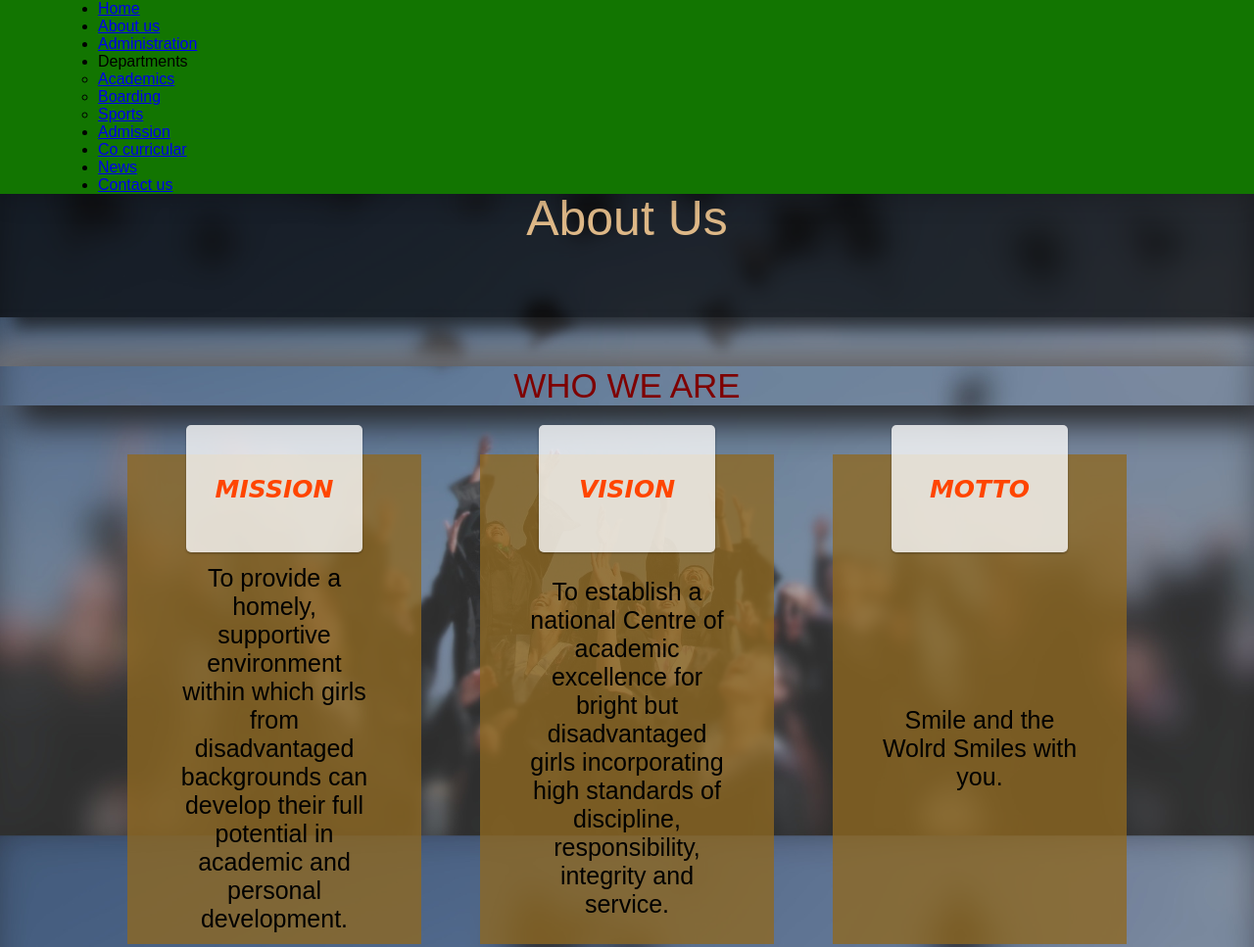
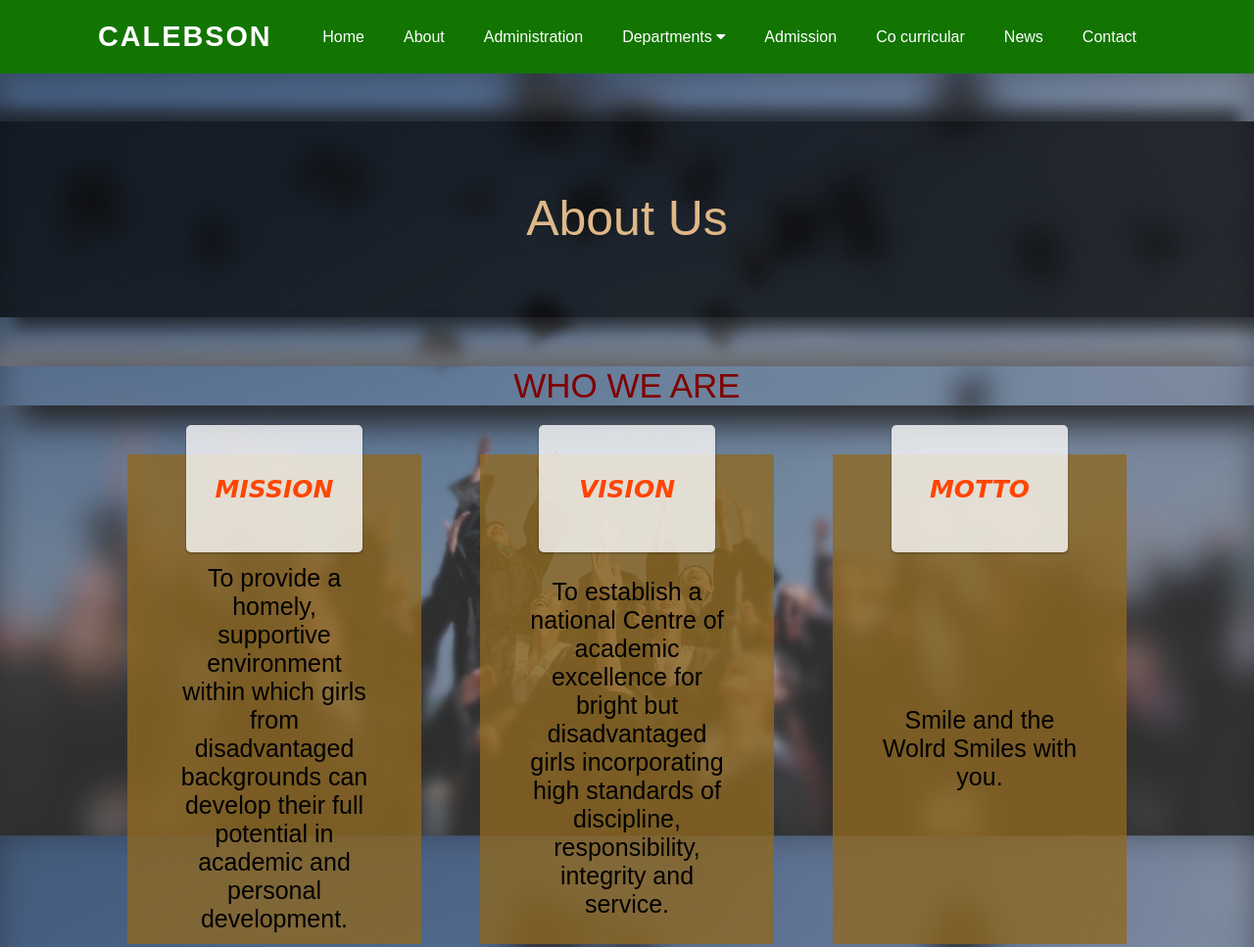
Before and after one commit to cmwema/school-website-template, a plain HTML site: page about us/index.html in a window 1280 px wide. Shown: the top 967 px of the page at 98% size. Drawn offline with nearby package versions, Linux system fonts and the light colour scheme.

Commit message:
Update index.html

```diff
--- a/about us/index.html
+++ b/about us/index.html
@@ -11,39 +11,36 @@
     <link rel="stylesheet" href="https://cdnjs.cloudflare.com/ajax/libs/font-awesome/4.7.0/css/font-awesome.min.css">
     <link rel="stylesheet" href="../style.css">
     <link rel="stylesheet" href="../donattion.css">
+    <script src="../header.js"></script>
+    <script src="https://cdnjs.cloudflare.com/ajax/libs/jquery/3.6.0/jquery.min.js" charset="utf-8"></script>
 </head>
 <body>
     <!-- header -->
     <header>
-        <nav>
-            <div class="nav-bar">
-                <ul>
-                    <li class="active"></i><a href="../index.html" >Home</a></li>
-                    <li><a href="../about us/index.html" target="display"">About us</a></li>
-                    <li><a href="../administration/admin.html" target="display">Administration</a></li>
-                    <li>Departments
-                        <div class="sub-menu">
-                            <ul>
-                                <li><a href="../departments/academics.html" target="display">Academics</a></li>
-                                <li><a href="../departments/boarding.html">Boarding</a></li>
-                                <li><a href="../departments/games.html">Sports</a></li>
-                            </ul>
-                        </div>
-                    </li>
-                    <li><a href="../admission/admission.html">Admission</a></li>
-                    <li><a href="../co curricular/cocurricular.html" target="display">Co curricular</a></li>
-                    <li><a href="../news and events/index.html" target="display">News</a></li>
+        <a href="#" class="logo">CALEBSON</a>
+        <div class="navigation">
+          <ul class="menu">
+            <div class="close-btn"><i class="fa fa-close"></i></div>
+            <li class="menu-item"><a href="../index.html">Home</a></li>
+            <li class="menu-item"><a href="../about us/index.html">About</a></li>
+            <li class="menu-item"><a href="../administration/admin.html">Administration</a></li>
 
-                    <li><a href="../contact us/index.html" target="display">Contact us</a></li>
-
-                </ul>
-            </div>
-
-        </nav>
-
-
-
-    </header>
+            <li class="menu-item">
+              <a class="sub-btn">Departments <i class="fa fa-caret-down"></i></a>
+              <ul class="sub-menu">
+                <li class="sub-item"><a href="../departments/academics.html">Academics</a></li>
+                <li class="sub-item"><a href="../departments/boarding.html">Boarding</a></li>
+                <li class="sub-item"><a href="../departments/games.html">Games</a></li>
+              </ul>
+            </li>
+            <li class="menu-item"><a href="../admission/admission.html">Admission</a></li>
+            <li class="menu-item"><a href="../co curricular/cocurricular.html">Co curricular</a></li>
+            <li class="menu-item"><a href="../news and events/index.html">News</a></li>
+            <li class="menu-item"><a href="../contact us/index.html">Contact</a></li>
+          </ul>
+        </div>
+        <div class="menu-btn"><i class="fa fa-bars"></i></div>
+      </header>
 
     <main>
 
@@ -135,6 +132,42 @@
         </div>
 
 
+
+        <script type="text/javascript">
+            //jquery for toggle dropdown menus
+            $(document).ready(function(){
+              //toggle sub-menus
+              $(".sub-btn").click(function(){
+                $(this).next(".sub-menu").slideToggle();
+              });
+
+              //toggle more-menus
+              $(".more-btn").click(function(){
+                $(this).next(".more-menu").slideToggle();
+              });
+            });
+
+            //javascript for the responsive navigation menu
+            var menu = document.querySelector(".menu");
+            var menuBtn = document.querySelector(".menu-btn");
+            var closeBtn = document.querySelector(".close-btn");
+
+            menuBtn.addEventListener("click", () => {
+              menu.classList.add("active");
+            });
+
+            closeBtn.addEventListener("click", () => {
+              menu.classList.remove("active");
+            });
+
+            //javascript for the navigation bar effects on scroll
+            window.addEventListener("scroll", function(){
+              var header = document.querySelector("header");
+              header.classList.toggle("sticky", window.scrollY > 0);
+            });
+            </script>
+
+
     </main>
 
 
```
